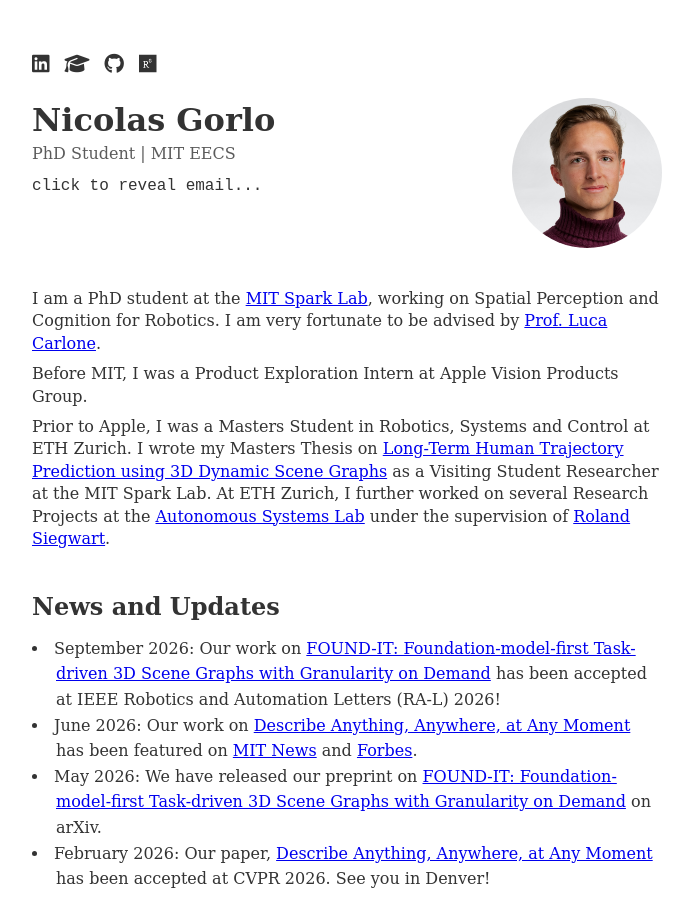
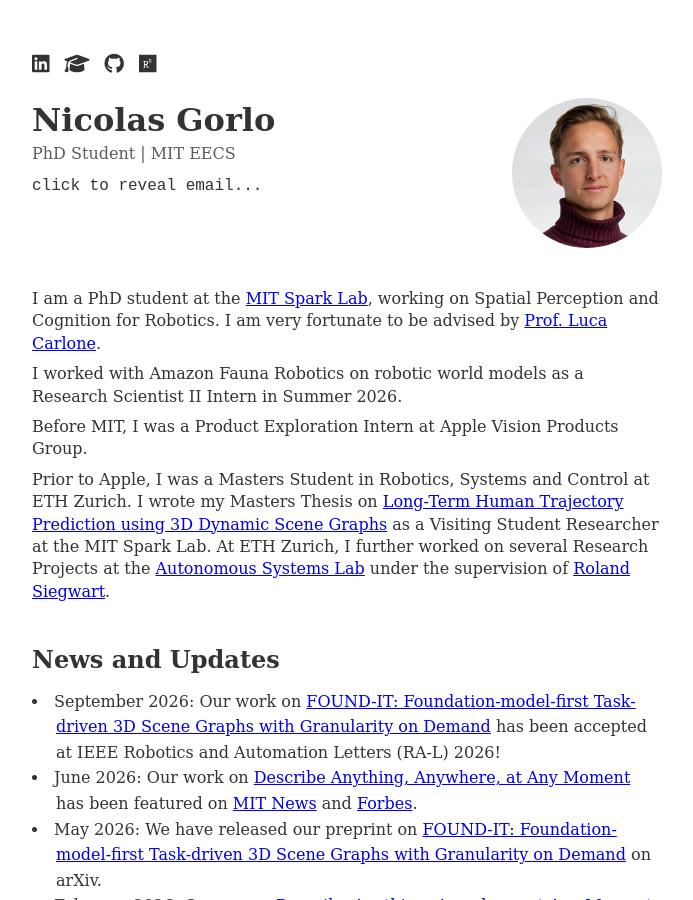
Before and after one commit to nicogorlo/nicogorlo.github.io, a Jekyll site: the page built from index.html, in a window 1280 px wide and 900 px high. Shown: the whole window, without its empty margins (293-986 px from the left). Built offline with Jekyll 4.4.1, drawn with Linux system fonts in a browser that asks for light colours.

Commit message:
added fauna internship

```diff
--- a/index.html
+++ b/index.html
@@ -40,6 +40,9 @@ keywords: "Nicolas, Gorlo, Nicolas Gorlo, Nicolas Gorlo 3D Scene Graphs, Nicolas
       Spatial Perception and Cognition for Robotics. I am very fortunate to
       be advised by
       <a href="https://lucacarlone.mit.edu/">Prof. Luca Carlone</a>.
+    </p>
+    <p>
+      I worked with Amazon Fauna Robotics on robotic world models as a Research Scientist II Intern in Summer 2026.
     </p>
     <p>
       Before MIT, I was a Product Exploration Intern at Apple Vision
```
